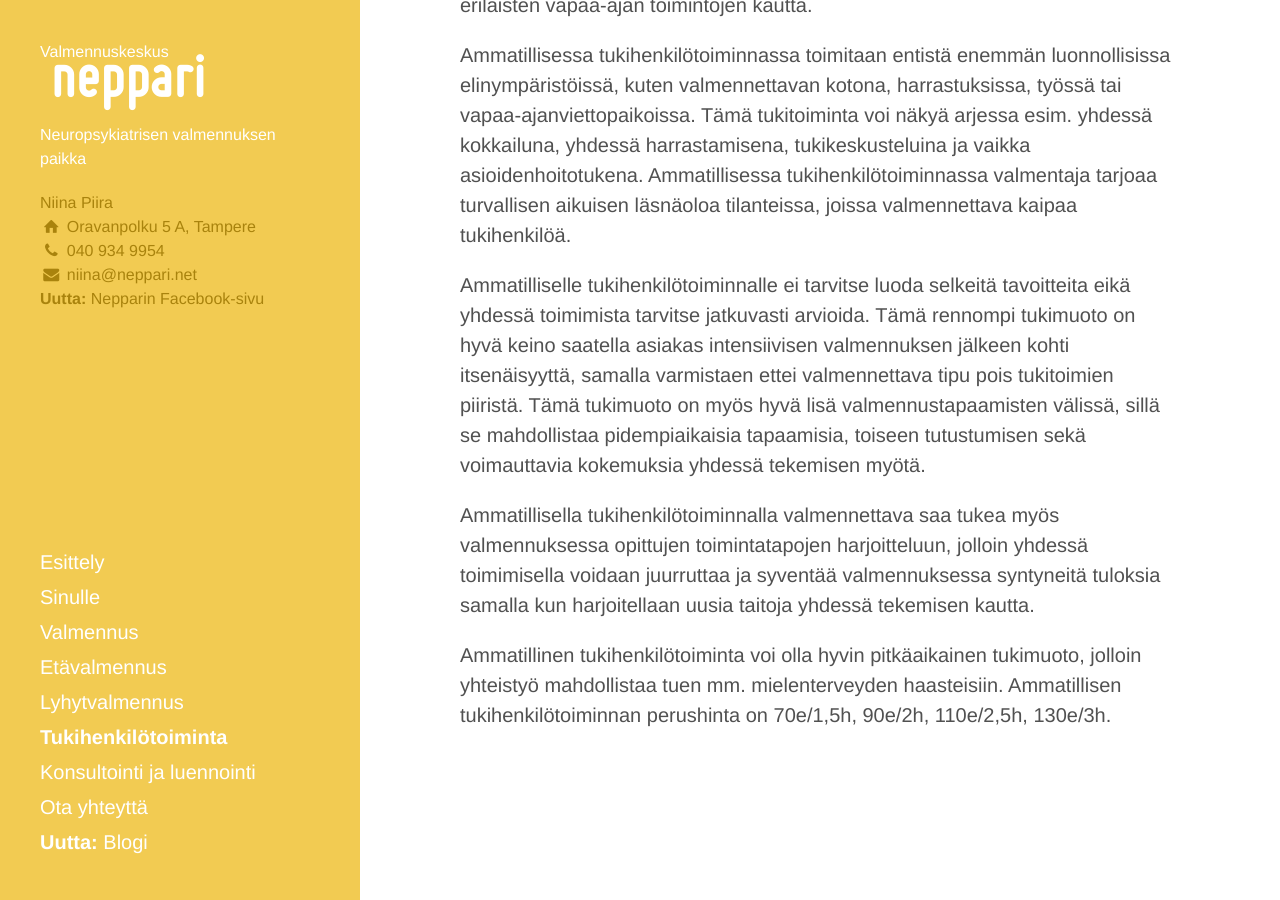
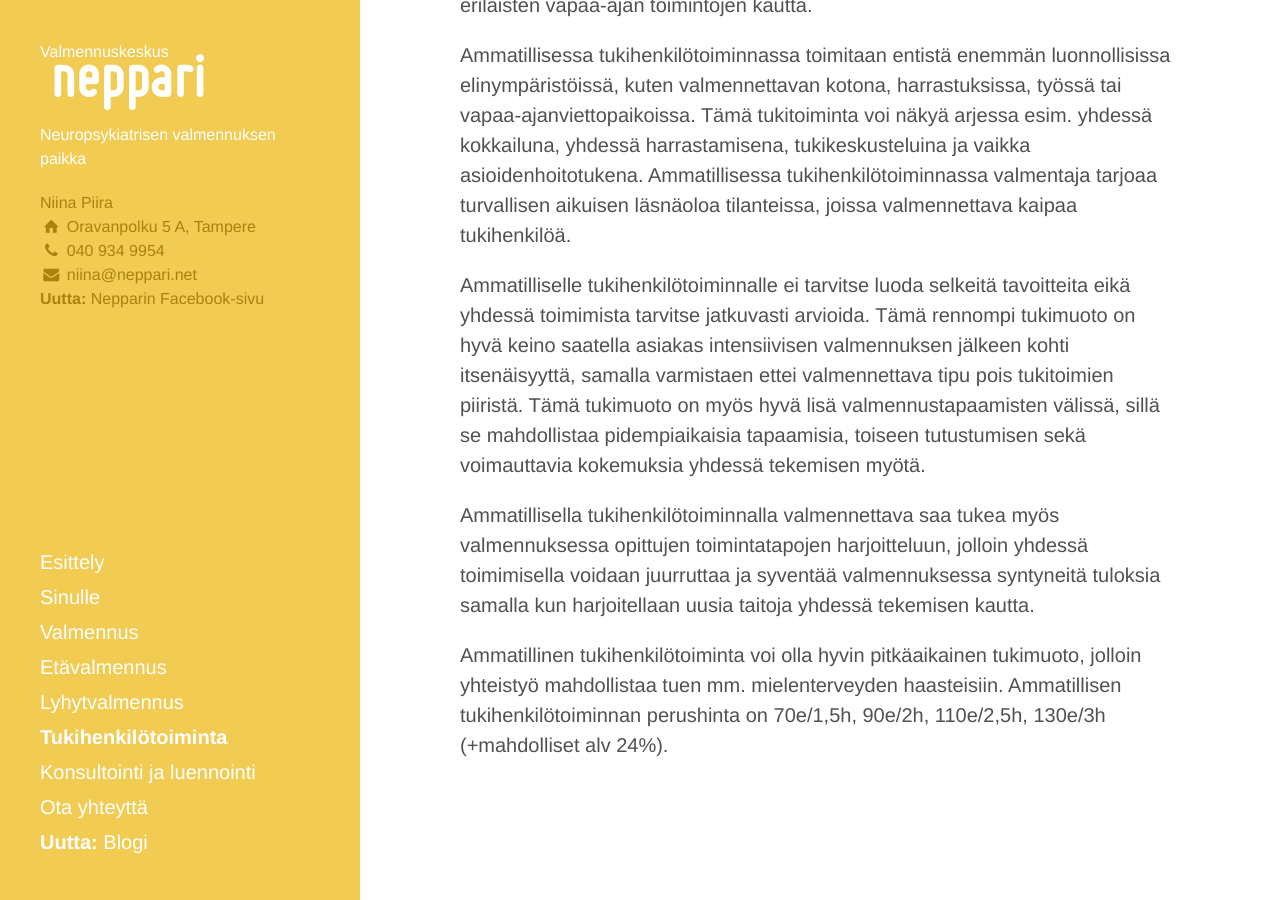
Before and after one commit to niinapiira/neppari.net, a Jekyll site: the page built from ammatillinen-tukihenkilotoiminta.md, in a window 1280 px wide and 900 px high, scrolled down 508 px. Built offline with Jekyll 4.4.1, drawn with Linux system fonts in a browser that asks for light colours; Markdown is read by kramdown in place of the engine named in the settings.

Commit message:
Muutin ja lisäsin hintoja

```diff
--- a/ammatillinen-tukihenkilotoiminta.md
+++ b/ammatillinen-tukihenkilotoiminta.md
@@ -23,4 +23,4 @@
 
 Ammatillisella tukihenkilötoiminnalla valmennettava saa tukea myös valmennuksessa opittujen toimintatapojen harjoitteluun, jolloin yhdessä toimimisella voidaan juurruttaa ja syventää valmennuksessa syntyneitä tuloksia samalla kun harjoitellaan uusia taitoja yhdessä tekemisen kautta.
 
-Ammatillinen tukihenkilötoiminta voi olla hyvin pitkäaikainen tukimuoto, jolloin yhteistyö mahdollistaa tuen mm. mielenterveyden haasteisiin. Ammatillisen tukihenkilötoiminnan perushinta on 70e/1,5h, 90e/2h, 110e/2,5h, 130e/3h.
+Ammatillinen tukihenkilötoiminta voi olla hyvin pitkäaikainen tukimuoto, jolloin yhteistyö mahdollistaa tuen mm. mielenterveyden haasteisiin. Ammatillisen tukihenkilötoiminnan perushinta on 70e/1,5h, 90e/2h, 110e/2,5h, 130e/3h (+mahdolliset alv 24%).
```
